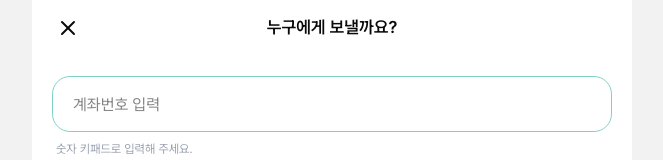
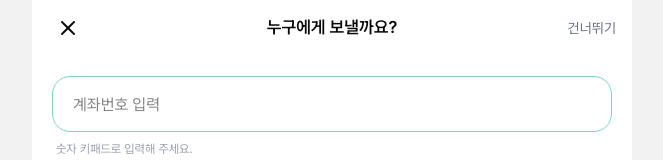
Before and after one commit to HanaMoa/HanaMoa, a Next.js app: page /transaction in a window 1280 px wide. Shown: the top 160 px of the page, without its empty margins (308-971 px from the left). Built offline with nearby package versions, Linux system fonts and the light colour scheme.

Commit message:
fix : 건너뛰기 추가

```diff
--- a/app/transaction/page.tsx
+++ b/app/transaction/page.tsx
@@ -29,6 +29,12 @@ export default function TransactionPage() {
 
   const handleKeypadDelete = () => {
     setAccountNumber((prev) => prev.slice(0, -1));
+  };
+
+  // 스킵버튼 function
+  const handleSkip = () => {
+    // ✅ 건너뛰기 시 어디로 갈지 정하면 됨 (예시: 홈)
+    router.push('/home');
   };
 
   const canSubmit = useMemo(() => {
@@ -64,6 +70,15 @@ export default function TransactionPage() {
         <h1 className="-translate-x-1/2 absolute left-1/2 font-semibold text-[17px]">
           누구에게 보낼까요?
         </h1>
+
+        {/* ✅ 오른쪽: 건너뛰기 */}
+        <button
+          type="button"
+          onClick={handleSkip}
+          className="ml-auto text-[14px] text-gray-500"
+        >
+          건너뛰기
+        </button>
       </header>
 
       {/* 본문 */}
```
